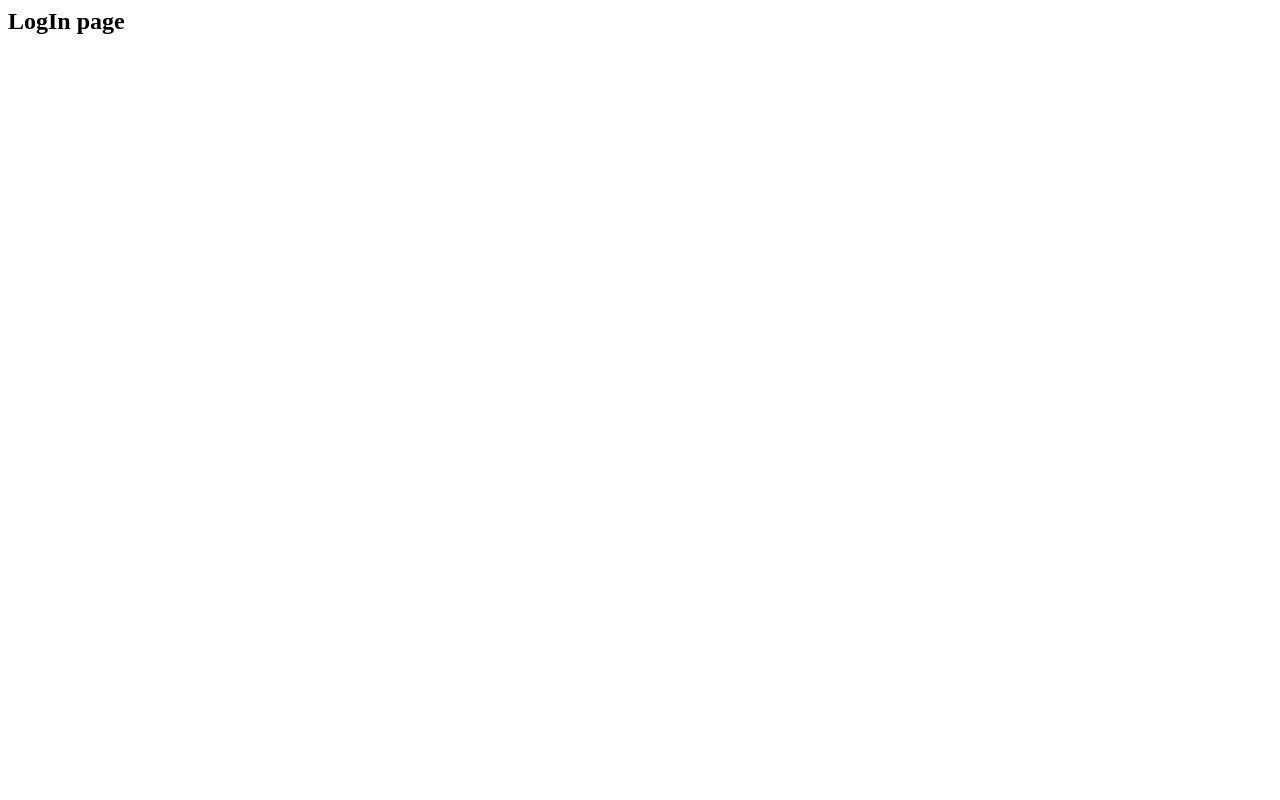
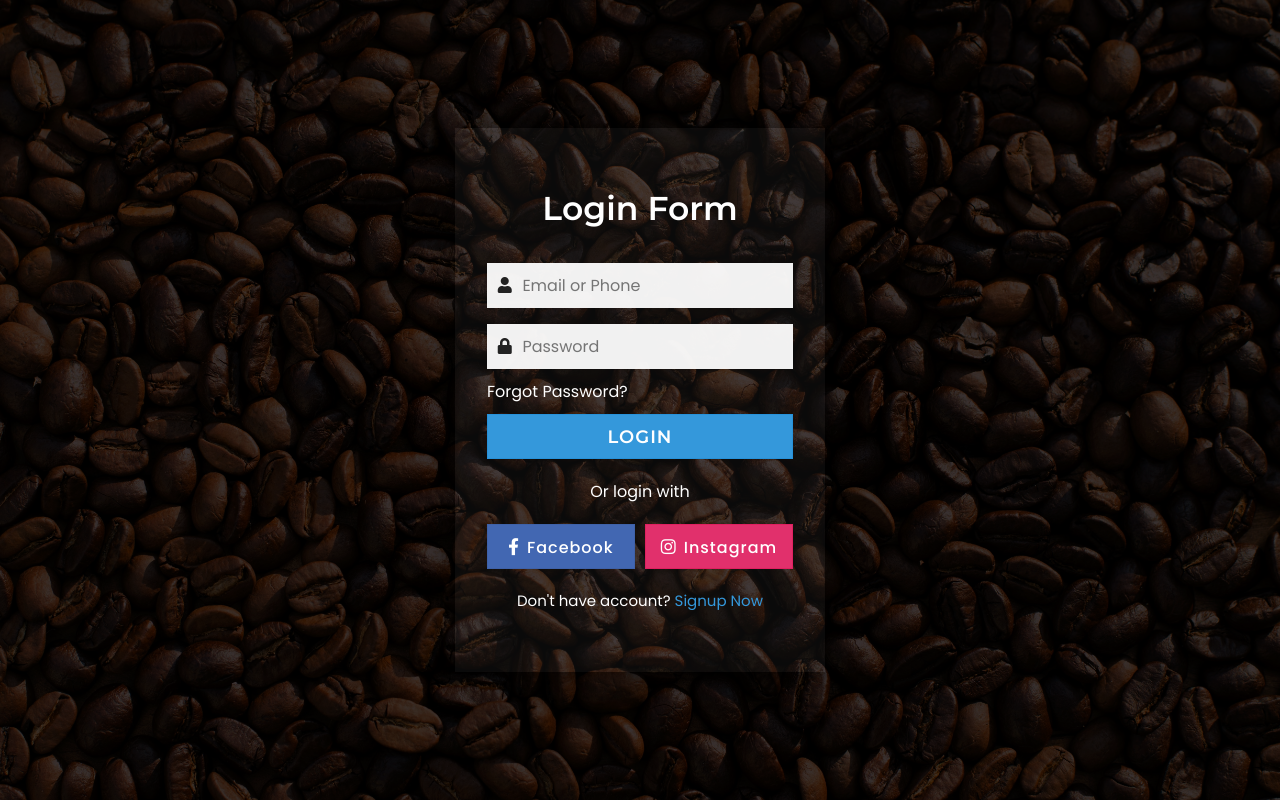
Before and after one commit to ChutimonSri/coffeedb, a Flask app: page /login/ in a window 1280 px wide. Before the commit the page is almost empty. Run offline with Flask 3, Linux system fonts and the light colour scheme.

Commit message:
added login page

```diff
--- /dev/null
+++ b/static/login.css
@@ -0,0 +1,158 @@
+@import url('https://fonts.googleapis.com/css?family=Montserrat:400,500,600,700|Poppins:400,500&display=swap');
+*{
+  margin: 0;
+  padding: 0;
+  box-sizing: border-box;
+  user-select: none;
+}
+.bg-img{
+  background: url('background.jpg');
+  height: 100vh;
+  background-size: cover;
+  background-position: center;
+}
+.bg-img:after{
+  position: absolute;
+  content: '';
+  top: 0;
+  left: 0;
+  height: 100%;
+  width: 100%;
+  background: rgba(0,0,0,0.7);
+}
+.content{
+  position: absolute;
+  top: 50%;
+  left: 50%;
+  z-index: 999;
+  text-align: center;
+  padding: 60px 32px;
+  width: 370px;
+  transform: translate(-50%,-50%);
+  background: rgba(255,255,255,0.04);
+  box-shadow: -1px 4px 28px 0px rgba(0,0,0,0.75);
+}
+.content header{
+  color: white;
+  font-size: 33px;
+  font-weight: 600;
+  margin: 0 0 35px 0;
+  font-family: 'Montserrat',sans-serif;
+}
+.field{
+  position: relative;
+  height: 45px;
+  width: 100%;
+  display: flex;
+  background: rgba(255,255,255,0.94);
+}
+.field span{
+  color: #222;
+  width: 40px;
+  line-height: 45px;
+}
+.field input{
+  height: 100%;
+  width: 100%;
+  background: transparent;
+  border: none;
+  outline: none;
+  color: #222;
+  font-size: 16px;
+  font-family: 'Poppins',sans-serif;
+}
+.space{
+  margin-top: 16px;
+}
+.show{
+  position: absolute;
+  right: 13px;
+  font-size: 13px;
+  font-weight: 700;
+  color: #222;
+  display: none;
+  cursor: pointer;
+  font-family: 'Montserrat',sans-serif;
+}
+.pass-key:valid ~ .show{
+  display: block;
+}
+.pass{
+  text-align: left;
+  margin: 10px 0;
+}
+.pass a{
+  color: white;
+  text-decoration: none;
+  font-family: 'Poppins',sans-serif;
+}
+.pass:hover a{
+  text-decoration: underline;
+}
+.field input[type="submit"]{
+  background: #3498db;
+  border: 1px solid #2691d9;
+  color: white;
+  font-size: 18px;
+  letter-spacing: 1px;
+  font-weight: 600;
+  cursor: pointer;
+  font-family: 'Montserrat',sans-serif;
+}
+.field input[type="submit"]:hover{
+  background: #2691d9;
+}
+.login{
+  color: white;
+  margin: 20px 0;
+  font-family: 'Poppins',sans-serif;
+}
+.links{
+  display: flex;
+  cursor: pointer;
+  color: white;
+  margin: 0 0 20px 0;
+}
+.facebook,.instagram{
+  width: 100%;
+  height: 45px;
+  line-height: 45px;
+  margin-left: 10px;
+}
+.facebook{
+  margin-left: 0;
+  background: #4267B2;
+  border: 1px solid #3e61a8;
+}
+.instagram{
+  background: #E1306C;
+  border: 1px solid #df2060;
+}
+.facebook:hover{
+  background: #3e61a8;
+}
+.instagram:hover{
+  background: #df2060;
+}
+.links i{
+  font-size: 17px;
+}
+i span{
+  margin-left: 8px;
+  font-weight: 500;
+  letter-spacing: 1px;
+  font-size: 16px;
+  font-family: 'Poppins',sans-serif;
+}
+.signup{
+  font-size: 15px;
+  color: white;
+  font-family: 'Poppins',sans-serif;
+}
+.signup a{
+  color: #3498db;
+  text-decoration: none;
+}
+.signup a:hover{
+  text-decoration: underline;
+}
--- a/templates/login.html
+++ b/templates/login.html
@@ -1 +1,63 @@
-<h2>LogIn page</h2>
+<!DOCTYPE html>
+<html lang="en" dir="ltr">
+   <head>
+      <meta charset="utf-8">
+      <title>Transparent Login Form HTML CSS</title>
+      <link rel="stylesheet" type="text/css" href="{{ url_for('static', filename='login.css') }}">
+      <link rel="stylesheet" href="https://cdnjs.cloudflare.com/ajax/libs/font-awesome/5.15.3/css/all.min.css"/>
+   </head>
+   <body>
+      <div class="bg-img">
+         <div class="content">
+            <header>Login Form</header>
+            <form action="#">
+               <div class="field">
+                  <span class="fa fa-user"></span>
+                  <input type="text" required placeholder="Email or Phone">
+               </div>
+               <div class="field space">
+                  <span class="fa fa-lock"></span>
+                  <input type="password" class="pass-key" required placeholder="Password">
+                  <span class="show">SHOW</span>
+               </div>
+               <div class="pass">
+                  <a href="#">Forgot Password?</a>
+               </div>
+               <div class="field">
+                  <input type="submit" value="LOGIN">
+               </div>
+            </form>
+            <div class="login">
+               Or login with
+            </div>
+            <div class="links">
+               <div class="facebook">
+                  <i class="fab fa-facebook-f"><span>Facebook</span></i>
+               </div>
+               <div class="instagram">
+                  <i class="fab fa-instagram"><span>Instagram</span></i>
+               </div>
+            </div>
+            <div class="signup">
+               Don't have account?
+               <a href="#">Signup Now</a>
+            </div>
+         </div>
+      </div>
+      <script>
+         const pass_field = document.querySelector('.pass-key');
+         const showBtn = document.querySelector('.show');
+         showBtn.addEventListener('click', function(){
+          if(pass_field.type === "password"){
+            pass_field.type = "text";
+            showBtn.textContent = "HIDE";
+            showBtn.style.color = "#3498db";
+          }else{
+            pass_field.type = "password";
+            showBtn.textContent = "SHOW";
+            showBtn.style.color = "#222";
+          }
+         });
+      </script>
+   </body>
+</html>
```
